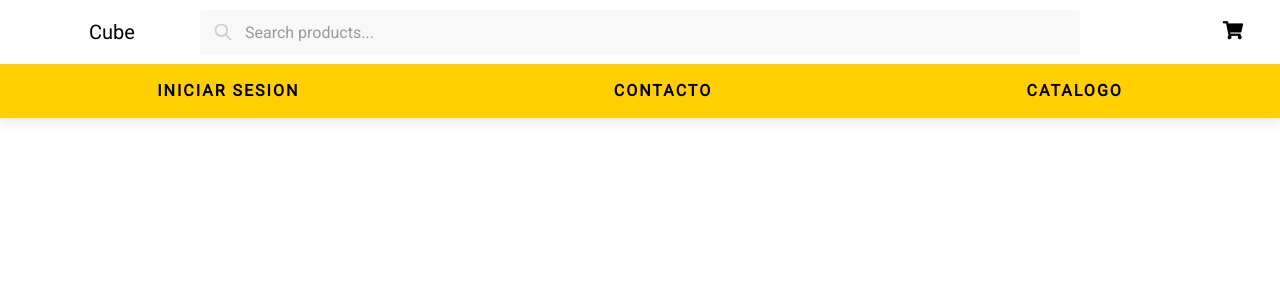
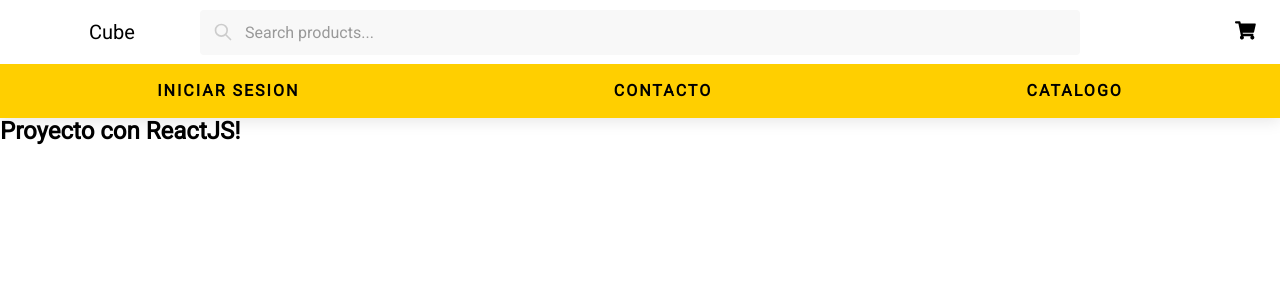
Before and after one commit to gsurcu/proyecto_con_ReactJs, a React (Create React App) app: page / in a window 1280 px wide. Shown: the top 300 px of the page. Built offline with nearby package versions, Linux system fonts and the light colour scheme.

Commit message:
Los componente 'ItemListContainer' y 'CartWidget' han sido creados

```diff
--- a/package.json
+++ b/package.json
@@ -9,6 +9,7 @@
     "node-sass": "^6.0.1",
     "react": "^17.0.2",
     "react-dom": "^17.0.2",
+    "react-icons": "^4.3.1",
     "react-scripts": "4.0.3",
     "web-vitals": "^1.1.2"
   },
--- a/src/App.js
+++ b/src/App.js
@@ -1,12 +1,15 @@
 import './normalize.css';
-import NavBar from './components/NavBar'
+import { NavBar } from './components/NavBar/NavBar'
+import { ItemListContainer } from './components/ItemListContainer/ItemListContainer';
 
 
 function App() {
   return (
-    <div className="App">
+    <>
       <NavBar />
-    </div>
+
+      <ItemListContainer greeting="Proyecto con ReactJS!" />
+    </>
   );
 }
 
--- /dev/null
+++ b/src/components/CartWidget/CartWidget.js
@@ -0,0 +1,13 @@
+import React from "react";
+import { FaShoppingCart } from "react-icons/fa";
+import "./CartWidget.scss";
+
+export const CartWidget = () => {
+
+
+	return (
+		<div>
+			<FaShoppingCart className="cartWidget"/>
+		</div>
+	)
+}
--- /dev/null
+++ b/src/components/CartWidget/CartWidget.scss
@@ -0,0 +1,3 @@
+.cartWidget {
+    font-size: 1.3rem;
+}
--- /dev/null
+++ b/src/components/ItemListContainer/ItemListContainer.js
@@ -0,0 +1,10 @@
+import React from "react";
+
+export const ItemListContainer = ( {greeting} ) => {
+
+    return (
+        <div>
+            <h2>{greeting}</h2>
+        </div>
+    )
+}
--- a/src/components/NavBar.js
+++ b/src/components/NavBar/NavBar.js
@@ -1,7 +1,8 @@
+import { CartWidget } from '../CartWidget/CartWidget'
 import './NavBar.scss'
 
 
-const NavBar = () => {
+export const NavBar = () => {
 	return (
 		<header className="header">
 			<div className="primary-header">
@@ -16,8 +17,8 @@
 				</div>
 				<div className="header-button header-cart">
 					<button className="cart">
-						<i className="fas fa-shopping-cart fa-lg"></i>
-						<span></span>
+						{/* <i className="fas fa-shopping-cart fa-lg"></i> */}
+						<CartWidget />
 					</button>
 				</div>
 				<div className="header-search search"><form className="search-form" action="#" method="get"><input type="search" name="" id="" placeholder="Search products..."/></form></div>
@@ -58,5 +59,3 @@
 		</header>
 	)
 }
-
-export default NavBar;
--- a/src/index.css
+++ b/src/index.css
@@ -30,7 +30,6 @@
 }
 
 button,input {
-  padding: .7rem .8rem;
   line-height: 1.5;
 }
 
```
Also changed, not shown: src/components/NavBar/NavBar.scss (renamed from src/components/NavBar.scss), 1 other file (tests, documents, lock files or other folders).
